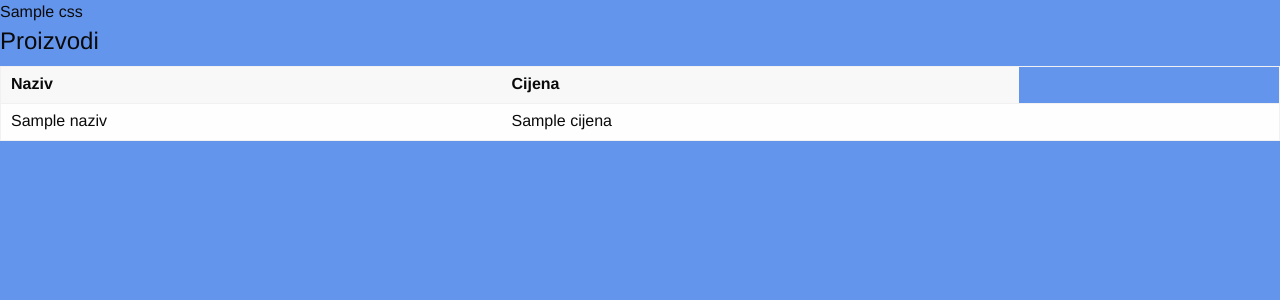
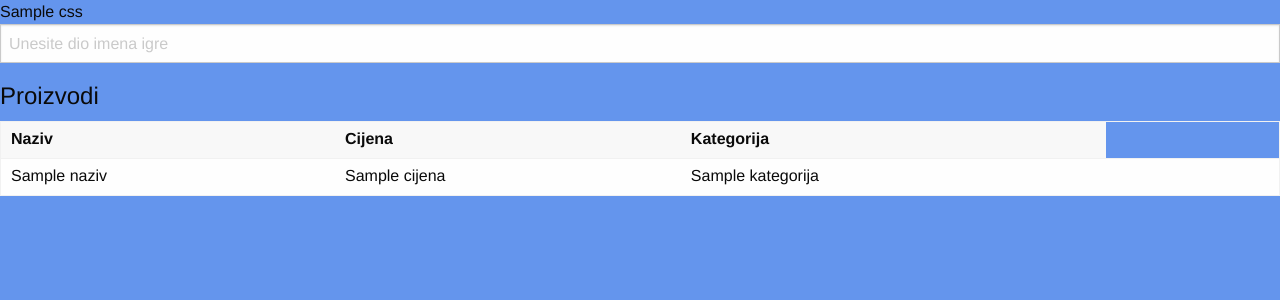
Before and after one commit to KHegedus1/ZavrsniRad2-PP24-20.4.2022., a PHP site: template app/view/privatno/proizvodi/index.phtml in a window 1280 px wide. Shown: the top 300 px of the page. Run offline with PHP 8.4, Linux system fonts and the light colour scheme; the template is opened without the code that fills it: most values are stand-ins (such as "Sample title", 1, 10 or a date in 2020); data that the repository does not hold is empty.

Commit message:
implementacija search bara

```diff
--- a/app/view/privatno/proizvodi/index.phtml
+++ b/app/view/privatno/proizvodi/index.phtml
@@ -1,3 +1,7 @@
+<form action="<?=App::config('url')?>proizvod/index" method="get">
+    <input type="text" name="uvjet"
+    placeholder="Unesite dio imena igre" />
+</form>
 <div class="grid-x">
     <div class="cell large-6">
         <h1 style="font-size: 1.5rem;">Proizvodi</h1>
@@ -15,6 +19,7 @@
         <tr>
             <th>Naziv</th>
             <th>Cijena</th>
+            <th>Kategorija</th>
         </tr>
     </thead>
     <tbody>
@@ -22,6 +27,8 @@
             <tr>
                 <td><?=$proizvod->naziv?></td>
                 <td><?=$proizvod->cijena?></td>
+                <td><?=$proizvod->kategorija?></td>
+
                 <td>
                     <?php if($proizvod->kategorija>0): ?>
                         <i style="color: green; "
```
